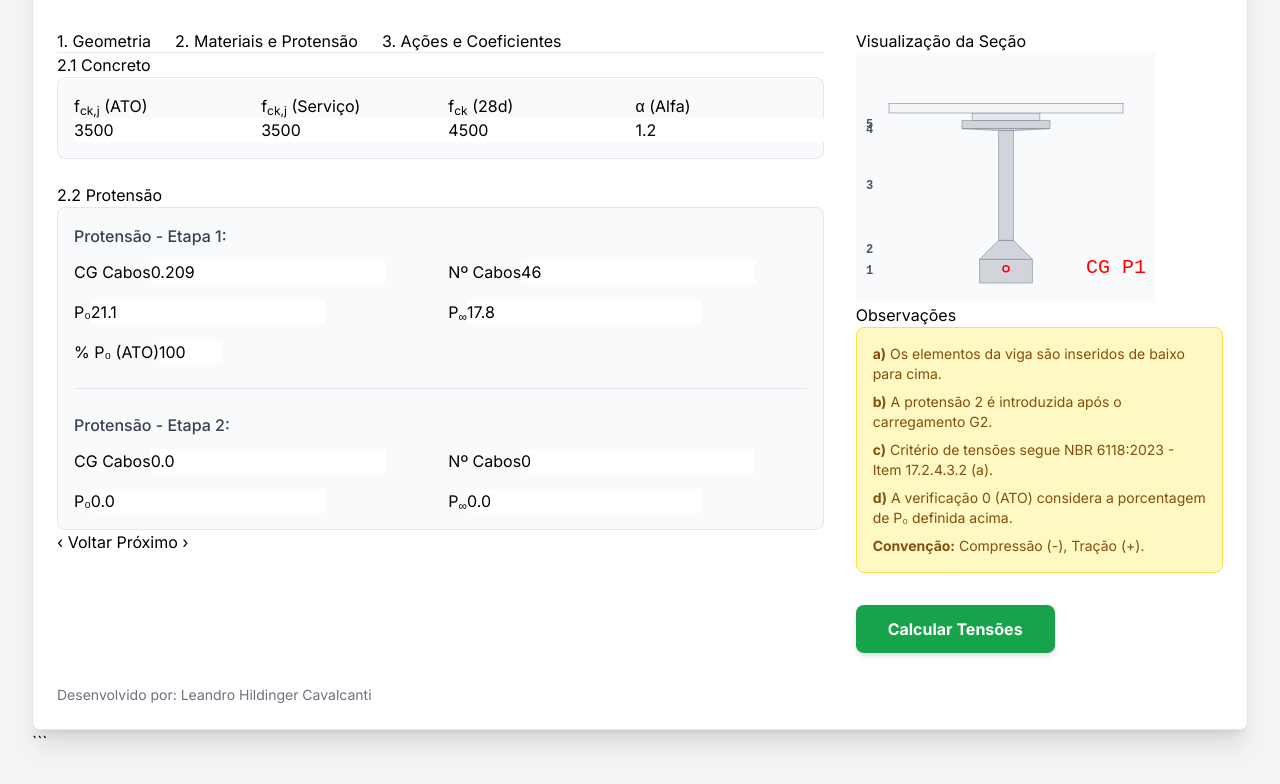
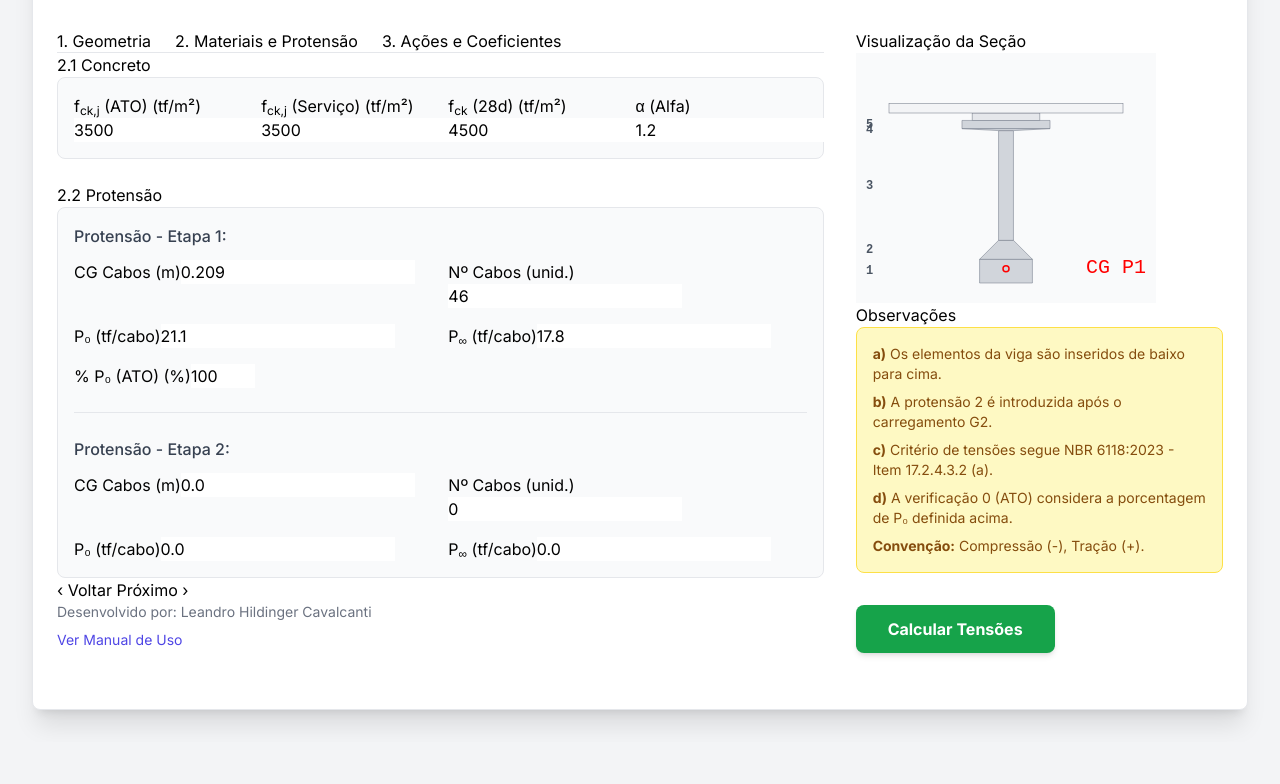
Before and after one commit to LeandroHildinger/Calculadora-ELS-Protensao, a plain HTML site: page index.html in a window 1280 px wide. Both pictures are taken after a click on the button "Próximo ›". Shown: the part 116-900 px from the top of the page. After the commit the page ends 858 px from the top, so only its background shows below. Drawn offline with nearby package versions, Linux system fonts and the light colour scheme.

Commit message:
Update index.html

````diff
--- a/index.html
+++ b/index.html
@@ -107,15 +107,15 @@
                           <div class="space-y-4 bg-gray-50 p-4 rounded-lg border input-grid-vertical"> <div>
                                 <p class="text-sm font-medium text-gray-600 mb-2">Laje Pré (1ª Camada):</p>
                                 <div class="grid grid-cols-2 gap-x-4">
-                                    <div><label for="bf1" class="input-label">Largura (b<sub>f1</sub>)</label><input type="number" id="bf1" name="bf1" step="0.01" class="input-field" value="1.00" placeholder="m"></div>
-                                    <div><label for="hf1" class="input-label">Altura (h<sub>f1</sub>)</label><input type="number" id="hf1" name="hf1" step="0.01" class="input-field" value="0.11" placeholder="m"></div>
+                                    <div><label for="bf1" class="input-label">Largura (b<sub>f1</sub>) (m)</label><input type="number" id="bf1" name="bf1" step="0.01" class="input-field" value="1.00" placeholder="m"></div>
+                                    <div><label for="hf1" class="input-label">Altura (h<sub>f1</sub>) (m)</label><input type="number" id="hf1" name="hf1" step="0.01" class="input-field" value="0.11" placeholder="m"></div>
                                 </div>
                               </div>
                               <div>
                                 <p class="text-sm font-medium text-gray-600 mt-2 mb-2">Capa Conc. (2ª Camada):</p>
                                 <div class="grid grid-cols-2 gap-x-4">
-                                    <div><label for="bf2" class="input-label">Largura (b<sub>f2</sub>)</label><input type="number" id="bf2" name="bf2" step="0.001" class="input-field" value="3.455" placeholder="m"></div>
-                                    <div><label for="hf2" class="input-label">Altura (h<sub>f2</sub>)</label><input type="number" id="hf2" name="hf2" step="0.01" class="input-field" value="0.14" placeholder="m"></div>
+                                    <div><label for="bf2" class="input-label">Largura (b<sub>f2</sub>) (m)</label><input type="number" id="bf2" name="bf2" step="0.001" class="input-field" value="3.455" placeholder="m"></div>
+                                    <div><label for="hf2" class="input-label">Altura (h<sub>f2</sub>) (m)</label><input type="number" id="hf2" name="hf2" step="0.01" class="input-field" value="0.14" placeholder="m"></div>
                                 </div>
                               </div>
                           </div>
@@ -124,9 +124,9 @@
                     <div id="tab-content-materiais" class="tab-content hidden">
                           <h3 class="subsection-title">2.1 Concreto</h3>
                           <div class="grid grid-cols-1 md:grid-cols-4 gap-x-4 gap-y-4 mb-6 bg-gray-50 p-4 rounded-lg border input-grid-vertical">
-                              <div><label for="fckj_ato" class="input-label">f<sub>ck,j</sub> (ATO)</label><input type="number" id="fckj_ato" name="fckj_ato" step="10" class="input-field" value="3500" placeholder="tf/m²"></div>
-                              <div><label for="fckj_servico" class="input-label">f<sub>ck,j</sub> (Serviço)</label><input type="number" id="fckj_servico" name="fckj_servico" step="10" class="input-field" value="3500" placeholder="tf/m²"></div>
-                              <div><label for="fck28" class="input-label">f<sub>ck</sub> (28d)</label><input type="number" id="fck28" name="fck28" step="10" class="input-field" value="4500" placeholder="tf/m²"></div>
+                              <div><label for="fckj_ato" class="input-label">f<sub>ck,j</sub> (ATO) (tf/m²)</label><input type="number" id="fckj_ato" name="fckj_ato" step="10" class="input-field" value="3500" placeholder="tf/m²"></div>
+                              <div><label for="fckj_servico" class="input-label">f<sub>ck,j</sub> (Serviço) (tf/m²)</label><input type="number" id="fckj_servico" name="fckj_servico" step="10" class="input-field" value="3500" placeholder="tf/m²"></div>
+                              <div><label for="fck28" class="input-label">f<sub>ck</sub> (28d) (tf/m²)</label><input type="number" id="fck28" name="fck28" step="10" class="input-field" value="4500" placeholder="tf/m²"></div>
                               <div><label for="alpha" class="input-label">α (Alfa)</label><input type="number" id="alpha" name="alpha" step="0.1" class="input-field" value="1.2" placeholder="1.0, 1.2 ou 1.5"></div>
                           </div>
                           <h3 class="subsection-title">2.2 Protensão</h3>
@@ -134,21 +134,21 @@
                               <div>
                                   <p class="text-md font-medium text-gray-700 mb-3">Protensão - Etapa 1:</p>
                                   <div class="grid grid-cols-2 gap-x-4 gap-y-4 input-grid-vertical">
-                                      <div><label for="cg_cables1" class="input-label">CG Cabos</label><input type="number" id="cg_cables1" name="cg_cables1" step="0.001" class="input-field prestress-input" value="0.209" placeholder="m"></div>
-                                      <div><label for="num_cables1" class="input-label">Nº Cabos</label><input type="number" id="num_cables1" name="num_cables1" step="1" class="input-field prestress-input" value="46" placeholder="unid."></div>
-                                      <div><label for="po1" class="input-label">P₀</label><input type="number" id="po1" name="po1" step="0.1" class="input-field prestress-input" value="21.1" placeholder="tf/cabo"></div>
-                                      <div><label for="pinf1" class="input-label">P<sub class="text-xs">∞</sub></label><input type="number" id="pinf1" name="pinf1" step="0.1" class="input-field prestress-input" value="17.8" placeholder="tf/cabo"></div>
-                                      <div class="col-span-2"><label for="ato_percentage" class="input-label">% P₀ (ATO)</label><input type="number" id="ato_percentage" name="ato_percentage" step="1" min="0" max="100" class="input-field" value="100" placeholder="%"></div>
+                                      <div><label for="cg_cables1" class="input-label">CG Cabos (m)</label><input type="number" id="cg_cables1" name="cg_cables1" step="0.001" class="input-field prestress-input" value="0.209" placeholder="m"></div>
+                                      <div><label for="num_cables1" class="input-label">Nº Cabos (unid.)</label><input type="number" id="num_cables1" name="num_cables1" step="1" class="input-field prestress-input" value="46" placeholder="unid."></div>
+                                      <div><label for="po1" class="input-label">P₀ (tf/cabo)</label><input type="number" id="po1" name="po1" step="0.1" class="input-field prestress-input" value="21.1" placeholder="tf/cabo"></div>
+                                      <div><label for="pinf1" class="input-label">P<sub class="text-xs">∞</sub> (tf/cabo)</label><input type="number" id="pinf1" name="pinf1" step="0.1" class="input-field prestress-input" value="17.8" placeholder="tf/cabo"></div>
+                                      <div class="col-span-2"><label for="ato_percentage" class="input-label">% P₀ (ATO) (%)</label><input type="number" id="ato_percentage" name="ato_percentage" step="1" min="0" max="100" class="input-field" value="100" placeholder="%"></div>
                                   </div>
                               </div>
                               <hr class="border-gray-200">
                               <div>
                                   <p class="text-md font-medium text-gray-700 mb-3">Protensão - Etapa 2:</p>
                                   <div class="grid grid-cols-2 gap-x-4 gap-y-4 input-grid-vertical">
-                                       <div><label for="cg_cables2" class="input-label">CG Cabos</label><input type="number" id="cg_cables2" name="cg_cables2" step="0.001" class="input-field prestress-input" value="0.0" placeholder="m"></div>
-                                      <div><label for="num_cables2" class="input-label">Nº Cabos</label><input type="number" id="num_cables2" name="num_cables2" step="1" class="input-field prestress-input" value="0" placeholder="unid."></div>
-                                      <div><label for="po2" class="input-label">P₀</label><input type="number" id="po2" name="po2" step="0.1" class="input-field prestress-input" value="0.0" placeholder="tf/cabo"></div>
-                                      <div><label for="pinf2" class="input-label">P<sub class="text-xs">∞</sub></label><input type="number" id="pinf2" name="pinf2" step="0.1" class="input-field prestress-input" value="0.0" placeholder="tf/cabo"></div>
+                                       <div><label for="cg_cables2" class="input-label">CG Cabos (m)</label><input type="number" id="cg_cables2" name="cg_cables2" step="0.001" class="input-field prestress-input" value="0.0" placeholder="m"></div>
+                                      <div><label for="num_cables2" class="input-label">Nº Cabos (unid.)</label><input type="number" id="num_cables2" name="num_cables2" step="1" class="input-field prestress-input" value="0" placeholder="unid."></div>
+                                      <div><label for="po2" class="input-label">P₀ (tf/cabo)</label><input type="number" id="po2" name="po2" step="0.1" class="input-field prestress-input" value="0.0" placeholder="tf/cabo"></div>
+                                      <div><label for="pinf2" class="input-label">P<sub class="text-xs">∞</sub> (tf/cabo)</label><input type="number" id="pinf2" name="pinf2" step="0.1" class="input-field prestress-input" value="0.0" placeholder="tf/cabo"></div>
                                   </div>
                               </div>
                           </div>
@@ -191,6 +191,13 @@
                     <button id="next-btn" type="button" class="nav-button nav-button-primary" onclick="changeStep(1)">Próximo ›</button>
                  </div>
 
+                 <footer class="app-footer">
+                    <p class="text-sm text-gray-500">Desenvolvido por: Leandro Hildinger Cavalcanti</p>
+                    <p class="text-sm mt-2">
+                        <a href="manual.md" target="_blank" class="text-indigo-600 hover:underline">Ver Manual de Uso</a>
+                    </p>
+                 </footer>
+
             </section>
 
             <aside class="lg:col-span-1">
@@ -217,10 +224,6 @@
                  </div>
             </aside>
         </div>
-
-        <footer class="app-footer">
-            <p class="text-sm text-gray-500">Desenvolvido por: Leandro Hildinger Cavalcanti</p>
-        </footer>
 
         <section id="results-section" class="mt-10 pt-6 border-t border-gray-300 hidden">
               <h2 class="text-2xl font-bold text-gray-800 mb-6 text-center">Resultados</h2>
@@ -460,6 +463,7 @@
             document.getElementById('fckj_ato').value = "3500";
             document.getElementById('fckj_servico').value = "3500";
             document.getElementById('fck28').value = "4500";
+            document.getElementById('alpha').value = "1.2"; // Valor default para alpha
             document.getElementById('cg_cables1').value = "0.209";
             document.getElementById('num_cables1').value = "46";
             document.getElementById('po1').value = "21.1";
@@ -525,6 +529,7 @@
                 mg2: parseFloat(document.getElementById('mg2').value) || 0,
                 mg3: parseFloat(document.getElementById('mg3').value) || 0,
                 mq: parseFloat(document.getElementById('mq').value) || 0,
+                // Leitura dos esforços normais (tf)
                 ng1: parseFloat(document.getElementById('ng1').value) || 0,
                 ng2: parseFloat(document.getElementById('ng2').value) || 0,
                 ng3: parseFloat(document.getElementById('ng3').value) || 0,
@@ -819,4 +824,3 @@
 
 </body>
 </html>
-```
````
